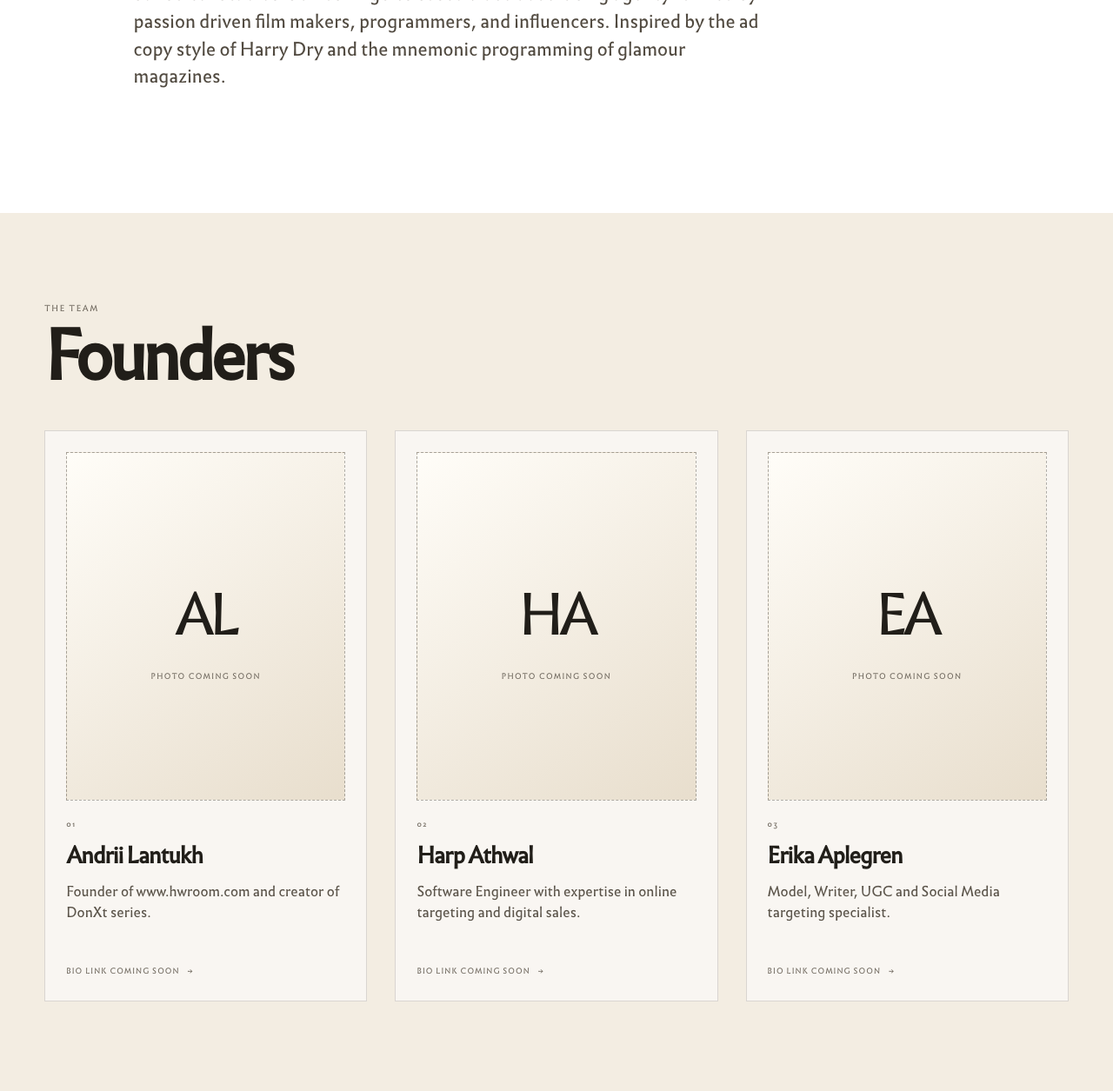
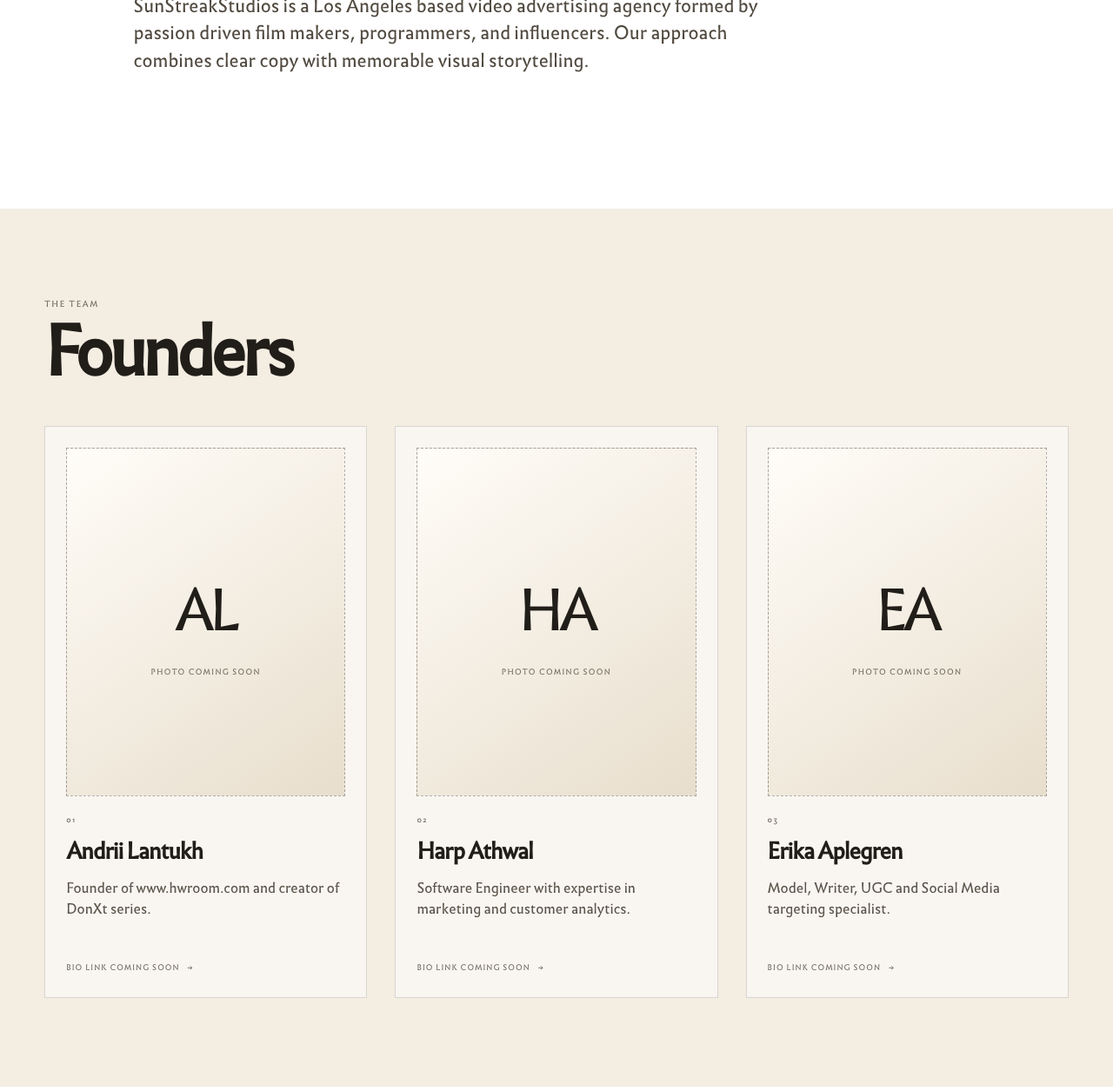
Before and after one commit to harpreetathwal/marketingSWA, a plain HTML site: page about.html in a window 1280 px wide. Shown: the part 512-1767 px from the top of the page at 87% size. Drawn offline with Linux system fonts and the light colour scheme.

Commit message:
lesspretentious

```diff
--- a/about.html
+++ b/about.html
@@ -37,7 +37,7 @@
     <section class="about-hero">
       <p class="service-kicker">Los Angeles, California</p>
       <h1>Built to make<br><em>attention matter.</em></h1>
-      <p>SunStreakStudios is a Los Angeles based video advertising agency formed by passion driven film makers, programmers, and influencers. Inspired by the ad copy style of Harry Dry and the mnemonic programming of glamour magazines.</p>
+      <p>SunStreakStudios is a Los Angeles based video advertising agency formed by passion driven film makers, programmers, and influencers. Our approach combines clear copy with memorable visual storytelling.</p>
     </section>
     <section class="founders" aria-labelledby="founders-title">
       <div class="founders-heading"><p class="service-kicker">The team</p><h2 id="founders-title">Founders</h2></div>
@@ -53,7 +53,7 @@
           <div class="profile-placeholder" aria-label="Profile picture placeholder for Harp Athwal"><span>HA</span><small>Photo coming soon</small></div>
           <p class="founder-number">02</p>
           <h3>Harp Athwal</h3>
-          <p>Software Engineer with expertise in online targeting and digital sales.</p>
+          <p>Software Engineer with expertise in marketing and customer analytics.</p>
           <a class="bio-placeholder" href="#" aria-disabled="true">Bio link coming soon <span aria-hidden="true">&rarr;</span></a>
         </article>
         <article class="founder-card">
```
Also changed, not shown: donxt.html (+1 -1 lines).
